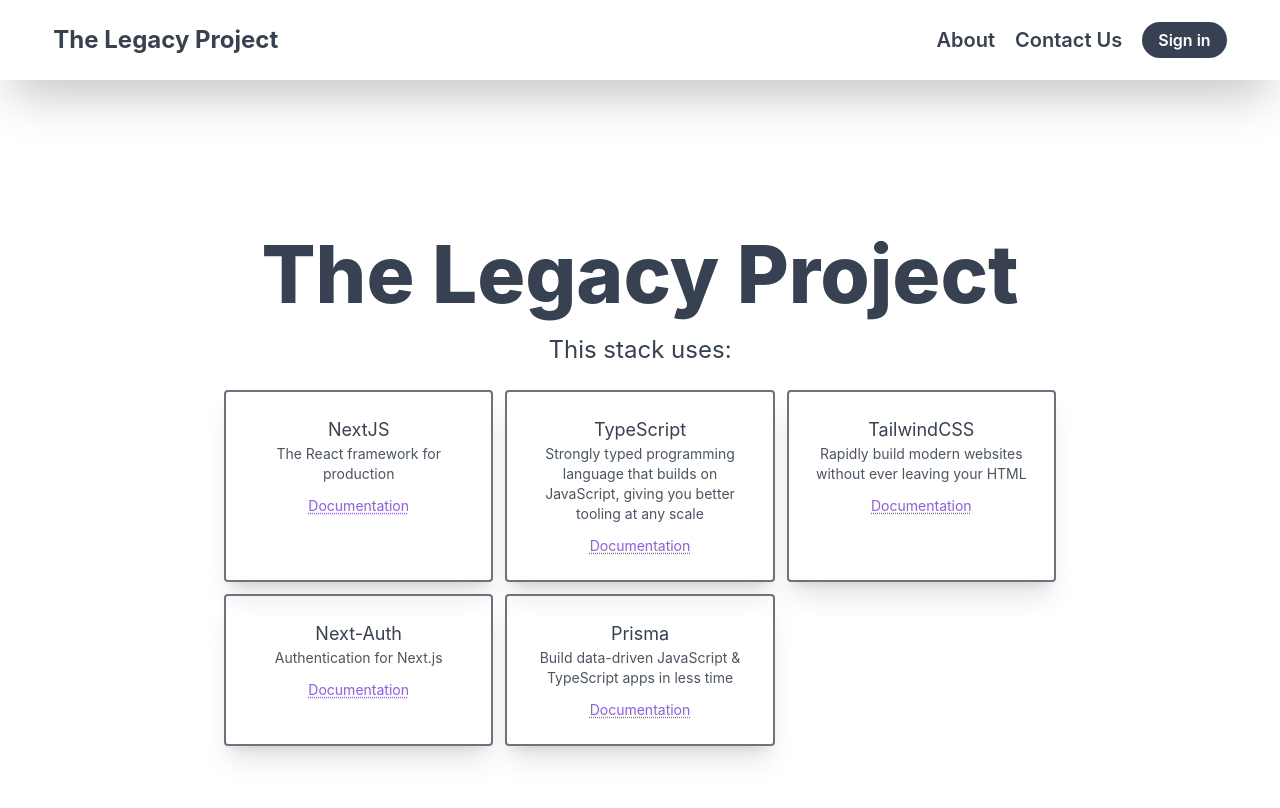
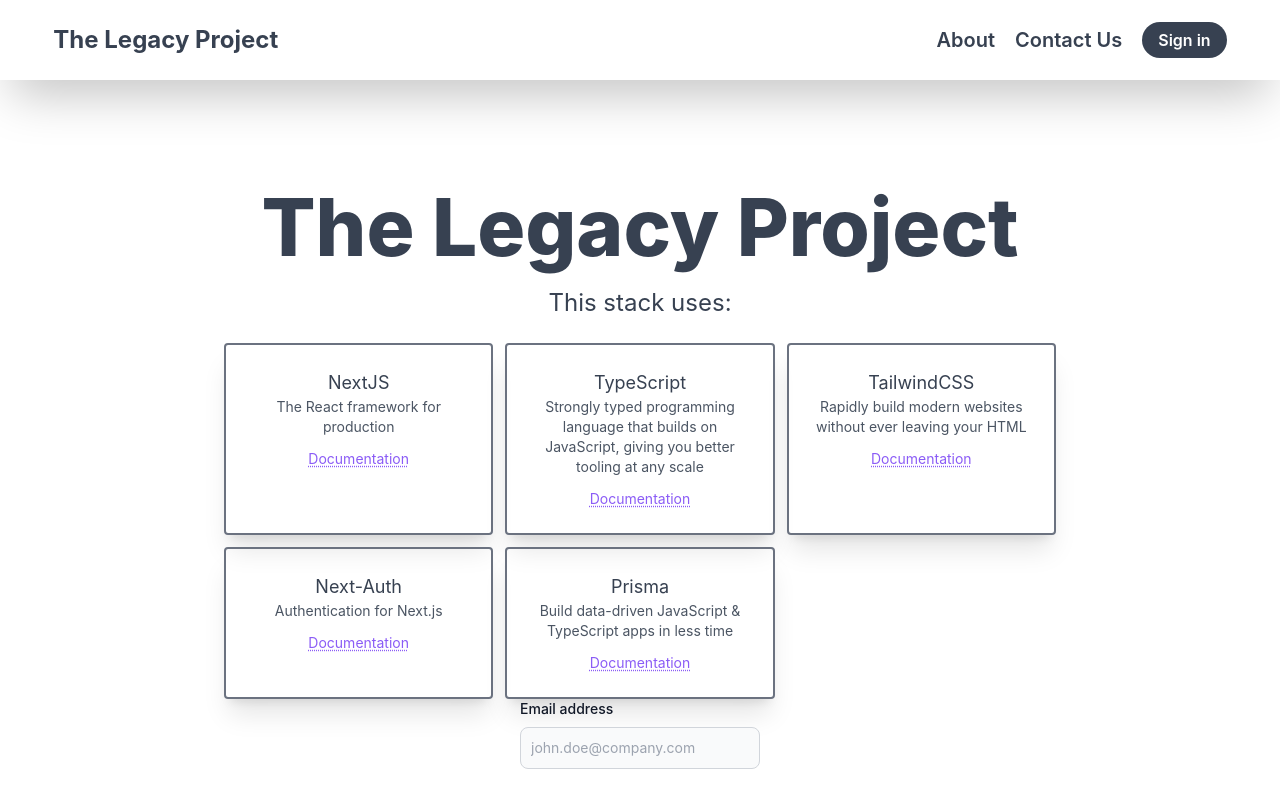
Before and after one commit to JumboCode/TheLegacyProject, a Next.js app: page / in a window 1280 px wide. Shown: the top 808 px of the page. Built offline with nearby package versions, Linux system fonts and the light colour scheme; no server answers.

Commit message:
fixed capitalization bug with navbar and EmailSignupBox

```diff
--- a/src/components/emailSignupBox.tsx
+++ b/src/components/emailSignupBox.tsx
@@ -1,16 +1,20 @@
 import React from "react";
 
 function handleSubmit(event) {
-    alert("Email + event.target.email.value");
+    // validate that input is an email
+
+    // if contains @ and no weird characters
+
+    alert("Email: ");
     event.target.email.value = "";
     event.preventDefault();
 }
 
-const emailSignupBox = () => {
+const EmailSignupBox = () => {
     return (
         <form onSubmit = {handleSubmit}>
             <div class="mb-6">
-            <label for="email" class="block mb-2 text-sm font-medium text-gray-900 dark:text-white">Email address</label>
+            <label class="block mb-2 text-sm font-medium text-gray-900 dark:text-white">Email address</label>
             <input type="email" id="email" class="bg-gray-50 border border-gray-300 text-gray-900 text-sm rounded-lg focus:ring-blue-500 focus:border-blue-500 block w-full p-2.5 dark:bg-gray-700 dark:border-gray-600 dark:placeholder-gray-400 dark:text-white dark:focus:ring-blue-500 dark:focus:border-blue-500" placeholder="john.doe@company.com" required />
             </div>
         </form>
@@ -18,4 +22,4 @@
 };
 
 
-export default emailSignupBox;
+export default EmailSignupBox;
--- a/src/components/heroLanding.tsx
+++ b/src/components/heroLanding.tsx
@@ -1,7 +1,7 @@
 import type { NextPage } from "next";
 import Image from "next/image"
 import { Navbar } from "@components/navbar";
-import emailSignupBox from "@components/emailSignupBox";
+import emailSignupBox from "@components/EmailSignupBox";
 
 const Hero: NextPage = () => {
     return (
--- a/src/pages/index.tsx
+++ b/src/pages/index.tsx
@@ -1,6 +1,6 @@
 import type { NextPage } from "next";
 import Head from "next/head";
-import emailSignupBox from "@components/emailSignupBox";
+import EmailSignupBox from "@components/EmailSignUpBox";
 import { Navbar } from "@components/navbar";
 
 const Home: NextPage = () => {
@@ -43,6 +43,9 @@
             documentation="https://www.prisma.io/docs/"
           />
         </div>
+        <div>
+            <EmailSignupBox />
+        </div>
       </main>
     </>
   );
```
Also changed, not shown: 2 other files (tests, documents, lock files or other folders).
